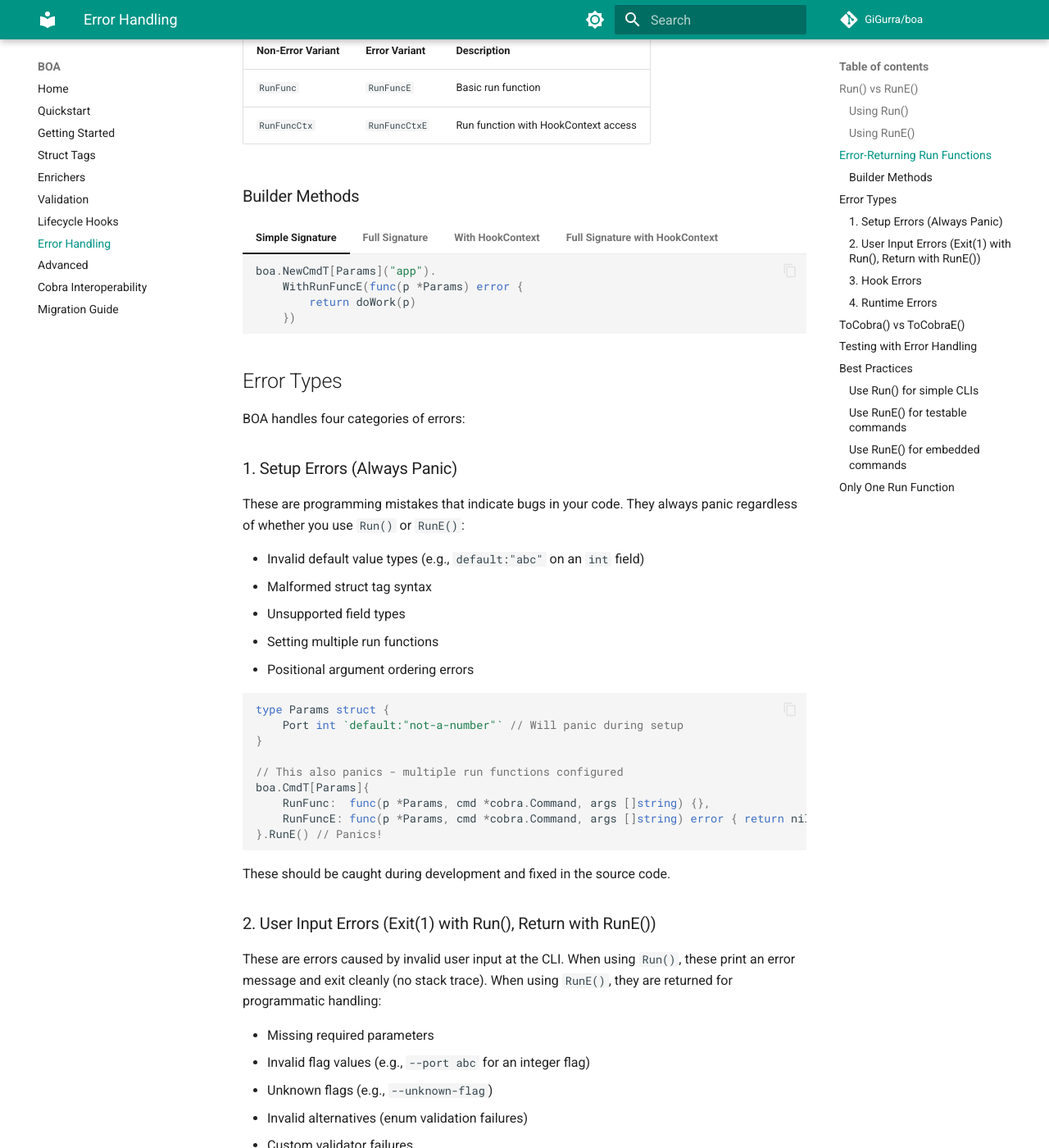
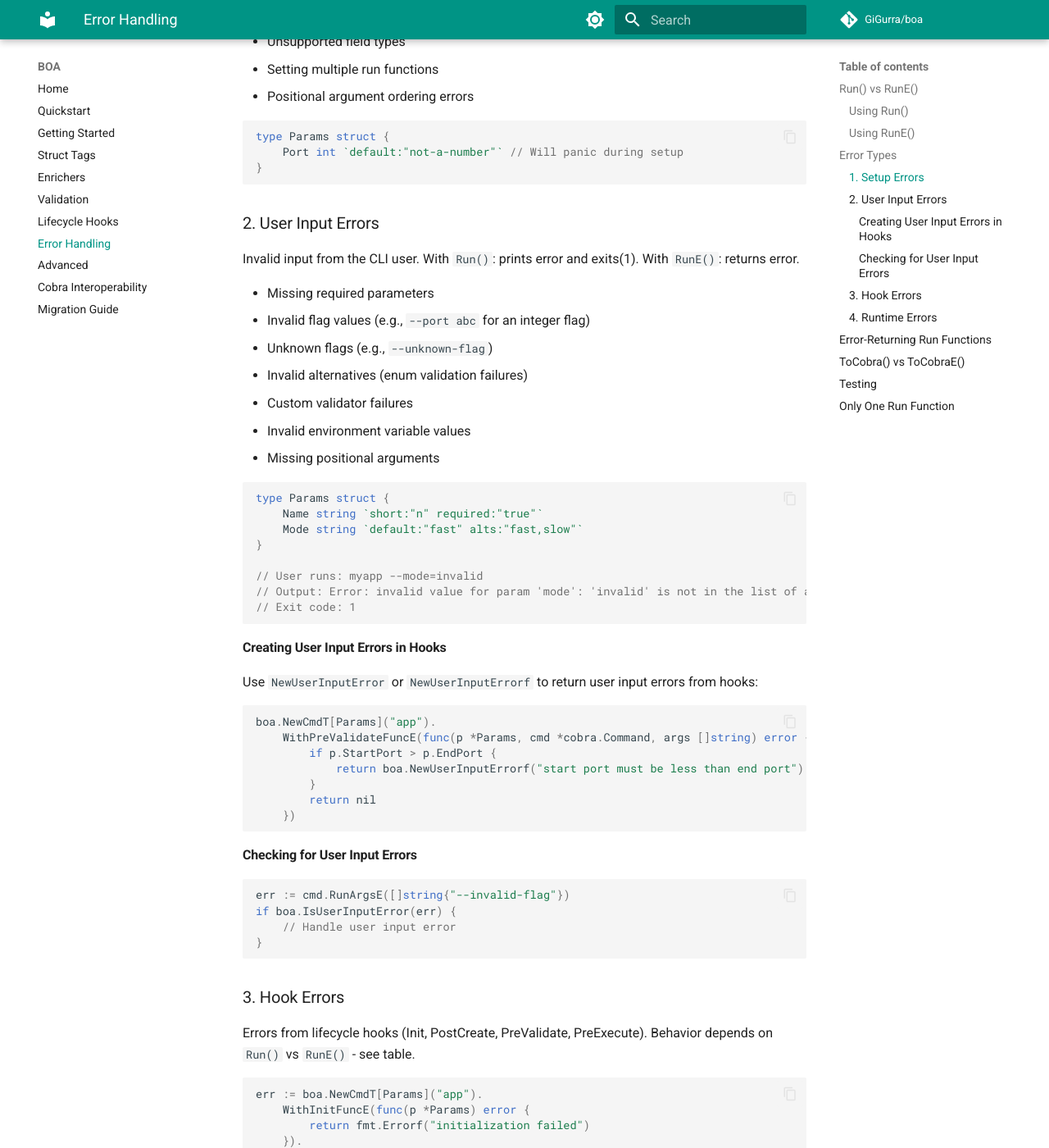
Before and after one commit to GiGurra/boa, an MkDocs documentation site: the page built from docs/error-handling.md, in a window 1280 px wide and 1400 px high, scrolled down 1544 px. Shown: the whole window at 82% size. Built offline with MkDocs 1.6.1 and Material for MkDocs 9.7.7, drawn with Linux system fonts in a browser that asks for light colours; comment, search, counter and statistics services are not loaded; some of the changed text lies outside the part shown.

Commit message:
docs: simplify error-handling.md and refer to table
- Remove redundant explanations that contradicted the table
- Streamline content to reference table for behavior
- Add section on creating UserInputErrors in hooks

Co-Authored-By: Claude Opus 4.5 <noreply@anthropic.com>

````diff
--- a/docs/error-handling.md
+++ b/docs/error-handling.md
@@ -1,6 +1,6 @@
 # Error Handling
 
-BOA provides two execution modes with different error handling behaviors: `Run()` which panics on errors, and `RunE()` which returns errors for programmatic handling.
+BOA provides two execution modes: `Run()` for simple CLI apps, and `RunE()` for programmatic error handling.
 
 ## Run() vs RunE()
 
@@ -11,28 +11,23 @@ BOA provides two execution modes with different error handling behaviors: `Run()
 | `RunArgs(args)` | Panic | Exit(1) | Exit(1) | Panic |
 | `RunArgsE(args)` | Panic | Return | Return | Return |
 
-**Setup Errors** are programming mistakes that should be caught during development - they always panic regardless of whether you use `Run()` or `RunE()`. This includes:
-
-- Invalid struct tags (e.g., `default:"abc"` on an `int` field)
-- Malformed tag syntax
-- Setting multiple run functions
-- Unsupported field types
-
 ### Using Run()
 
-`Run()` is the simplest way to execute a command. All errors cause panics, which is suitable for top-level CLI execution where errors should terminate the program:
+`Run()` is the simplest way to execute a command. User input errors print a message and exit cleanly. See the table above for full behavior.
 
 ```go
-boa.NewCmdT[Params]("app").
-    WithRunFunc(func(p *Params) {
-        // Your command logic
-    }).
-    Run() // Panics on any error
+func main() {
+    boa.NewCmdT[Params]("app").
+        WithRunFunc(func(p *Params) {
+            // Your command logic
+        }).
+        Run()
+}
 ```
 
 ### Using RunE()
 
-`RunE()` returns all errors for programmatic handling. This is ideal for testing, embedding commands in larger applications, or custom error handling:
+`RunE()` returns all non-setup errors for programmatic handling. Ideal for testing, embedding, or custom error handling.
 
 ```go
 err := boa.NewCmdT[Params]("app").
@@ -50,63 +45,13 @@ if err != nil {
 }
 ```
 
-## Error-Returning Run Functions
-
-BOA provides error-returning variants of all run function types:
-
-| Non-Error Variant | Error Variant | Description |
-|-------------------|---------------|-------------|
-| `RunFunc` | `RunFuncE` | Basic run function |
-| `RunFuncCtx` | `RunFuncCtxE` | Run function with HookContext access |
-
-### Builder Methods
-
-=== "Simple Signature"
-
-    ```go
-    boa.NewCmdT[Params]("app").
-        WithRunFuncE(func(p *Params) error {
-            return doWork(p)
-        })
-    ```
-
-=== "Full Signature"
-
-    ```go
-    boa.NewCmdT[Params]("app").
-        WithRunFuncE3(func(p *Params, cmd *cobra.Command, args []string) error {
-            return doWork(p)
-        })
-    ```
-
-=== "With HookContext"
-
-    ```go
-    boa.NewCmdT[Params]("app").
-        WithRunFuncCtxE(func(ctx *boa.HookContext, p *Params) error {
-            if ctx.HasValue(&p.OptionalField) {
-                // Field was explicitly set
-            }
-            return nil
-        })
-    ```
-
-=== "Full Signature with HookContext"
-
-    ```go
-    boa.NewCmdT[Params]("app").
-        WithRunFuncCtxE4(func(ctx *boa.HookContext, p *Params, cmd *cobra.Command, args []string) error {
-            return nil
-        })
-    ```
-
 ## Error Types
 
-BOA handles four categories of errors:
+BOA handles four categories of errors (see table above for behavior):
 
-### 1. Setup Errors (Always Panic)
+### 1. Setup Errors
 
-These are programming mistakes that indicate bugs in your code. They always panic regardless of whether you use `Run()` or `RunE()`:
+Programming mistakes caught during command setup. Always panic.
 
 - Invalid default value types (e.g., `default:"abc"` on an `int` field)
 - Malformed struct tag syntax
@@ -118,19 +63,11 @@ These are programming mistakes that indicate bugs in your code. They always pani
 type Params struct {
     Port int `default:"not-a-number"` // Will panic during setup
 }
-
-// This also panics - multiple run functions configured
-boa.CmdT[Params]{
-    RunFunc:  func(p *Params, cmd *cobra.Command, args []string) {},
-    RunFuncE: func(p *Params, cmd *cobra.Command, args []string) error { return nil },
-}.RunE() // Panics!
 ```
 
-These should be caught during development and fixed in the source code.
+### 2. User Input Errors
 
-### 2. User Input Errors (Exit(1) with Run(), Return with RunE())
-
-These are errors caused by invalid user input at the CLI. When using `Run()`, these print an error message and exit cleanly (no stack trace). When using `RunE()`, they are returned for programmatic handling:
+Invalid input from the CLI user. With `Run()`: prints error and exits(1). With `RunE()`: returns error.
 
 - Missing required parameters
 - Invalid flag values (e.g., `--port abc` for an integer flag)
@@ -148,31 +85,35 @@ type Params struct {
 
 // User runs: myapp --mode=invalid
 // Output: Error: invalid value for param 'mode': 'invalid' is not in the list of allowed values: [fast slow]
-// (exits with code 1, no panic/stack trace)
+// Exit code: 1
 ```
 
-You can check if an error is a user input error using `boa.IsUserInputError(err)`:
+#### Creating User Input Errors in Hooks
+
+Use `NewUserInputError` or `NewUserInputErrorf` to return user input errors from hooks:
 
 ```go
-err := boa.NewCmdT[Params]("app").
-    WithRunFuncE(func(p *Params) error { return nil }).
-    RunArgsE([]string{"--invalid-flag"})
+boa.NewCmdT[Params]("app").
+    WithPreValidateFuncE(func(p *Params, cmd *cobra.Command, args []string) error {
+        if p.StartPort > p.EndPort {
+            return boa.NewUserInputErrorf("start port must be less than end port")
+        }
+        return nil
+    })
+```
 
+#### Checking for User Input Errors
+
+```go
+err := cmd.RunArgsE([]string{"--invalid-flag"})
 if boa.IsUserInputError(err) {
-    // Handle user input error (e.g., show help)
-    fmt.Fprintf(os.Stderr, "Invalid input: %v\n", err)
-    os.Exit(1)
+    // Handle user input error
 }
 ```
 
 ### 3. Hook Errors
 
-These occur during the command lifecycle:
-
-- `InitFunc` / `InitFuncCtx` errors
-- `PostCreateFunc` / `PostCreateFuncCtx` errors
-- `PreValidateFunc` / `PreValidateFuncCtx` errors
-- `PreExecuteFunc` / `PreExecuteFuncCtx` errors
+Errors from lifecycle hooks (Init, PostCreate, PreValidate, PreExecute). Behavior depends on `Run()` vs `RunE()` - see table.
 
 ```go
 err := boa.NewCmdT[Params]("app").
@@ -185,7 +126,7 @@ err := boa.NewCmdT[Params]("app").
 
 ### 4. Runtime Errors
 
-These occur during command execution from your `RunFuncE`:
+Errors from your `RunFuncE`. Behavior depends on `Run()` vs `RunE()` - see table.
 
 ```go
 err := boa.NewCmdT[Params]("app").
@@ -196,41 +137,30 @@ err := boa.NewCmdT[Params]("app").
 // err: "something went wrong"
 ```
 
+## Error-Returning Run Functions
+
+| Non-Error Variant | Error Variant | Description |
+|-------------------|---------------|-------------|
+| `RunFunc` | `RunFuncE` | Basic run function |
+| `RunFuncCtx` | `RunFuncCtxE` | Run function with HookContext access |
+
 ## ToCobra() vs ToCobraE()
-
-When you need the underlying Cobra command:
 
 | Method | Returns | Setup Errors | Hook Errors |
 |--------|---------|--------------|-------------|
 | `ToCobra()` | `*cobra.Command` | Panic | Panic |
 | `ToCobraE()` | `(*cobra.Command, error)` | Panic | Return |
 
-```go
-// ToCobra - panics on any error
-cmd := boa.NewCmdT[Params]("app").
-    WithRunFunc(func(p *Params) {}).
-    ToCobra()
+## Testing
 
-// ToCobraE - panics on setup errors, returns hook errors
-cmd, err := boa.NewCmdT[Params]("app").
-    WithInitFuncE(func(p *Params) error { return nil }).
-    WithRunFuncE(func(p *Params) error { return nil }).
-    ToCobraE()
-if err != nil {
-    // Handle hook error (InitFunc ran during ToCobraE)
-}
-```
-
-## Testing with Error Handling
-
-`RunE()` and `RunArgsE()` are ideal for testing:
+Use `RunE()` and `RunArgsE()` for testing:
 
 ```go
 func TestMyCommand_InvalidPort(t *testing.T) {
     err := boa.NewCmdT[Params]("app").
         WithRunFuncE(func(p *Params) error {
             if p.Port < 1024 {
-                return fmt.Errorf("port must be >= 1024, got %d", p.Port)
+                return fmt.Errorf("port must be >= 1024")
             }
             return nil
         }).
@@ -239,91 +169,17 @@ func TestMyCommand_InvalidPort(t *testing.T) {
     if err == nil {
         t.Fatal("expected error for port < 1024")
     }
-    if !strings.Contains(err.Error(), "port must be >= 1024") {
-        t.Fatalf("unexpected error: %v", err)
-    }
-}
-
-func TestMyCommand_HookError(t *testing.T) {
-    err := boa.NewCmdT[Params]("app").
-        WithPreValidateFuncE(func(p *Params, cmd *cobra.Command, args []string) error {
-            return fmt.Errorf("validation failed")
-        }).
-        WithRunFuncE(func(p *Params) error {
-            t.Fatal("should not reach here")
-            return nil
-        }).
-        RunArgsE([]string{"--name", "test"})
-
-    if err == nil {
-        t.Fatal("expected error from PreValidateFunc")
-    }
-}
-```
-
-## Best Practices
-
-### Use Run() for simple CLIs
-
-When errors should just terminate the program:
-
-```go
-func main() {
-    boa.NewCmdT[Params]("app").
-        WithRunFunc(func(p *Params) {
-            // Errors here can use log.Fatal or panic
-        }).
-        Run()
-}
-```
-
-### Use RunE() for testable commands
-
-When you need to verify error conditions:
-
-```go
-func runApp(args []string) error {
-    return boa.NewCmdT[Params]("app").
-        WithRunFuncE(func(p *Params) error {
-            return doWork(p)
-        }).
-        RunArgsE(args)
-}
-
-// In tests
-func TestApp(t *testing.T) {
-    err := runApp([]string{"--invalid-flag"})
-    // Assert on err
-}
-```
-
-### Use RunE() for embedded commands
-
-When your CLI is part of a larger application:
-
-```go
-func (s *Server) handleCLI(args []string) error {
-    return boa.NewCmdT[Params]("admin").
-        WithRunFuncE(func(p *Params) error {
-            return s.adminOperation(p)
-        }).
-        RunArgsE(args)
 }
 ```
 
 ## Only One Run Function
 
-You can only set one run function per command. Setting multiple will cause an error:
+You can only set one run function per command. Setting multiple causes a setup error (panic):
 
 ```go
-// This will error - can't use both RunFunc and RunFuncE
+// This will panic - can't use both RunFunc and RunFuncE
 boa.CmdT[Params]{
     RunFunc:  func(p *Params, cmd *cobra.Command, args []string) {},
     RunFuncE: func(p *Params, cmd *cobra.Command, args []string) error { return nil },
 }
 ```
-
-Choose the variant that matches your error handling needs:
-
-- `RunFunc` / `RunFuncCtx` - when using `Run()`
-- `RunFuncE` / `RunFuncCtxE` - when using `RunE()` or need error returns
````
